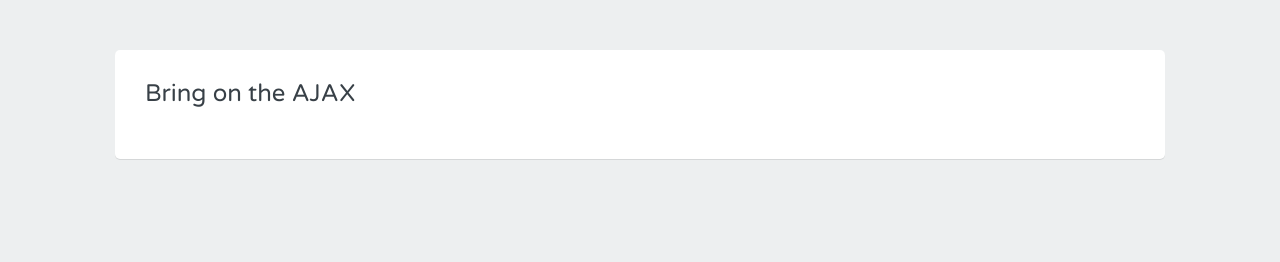
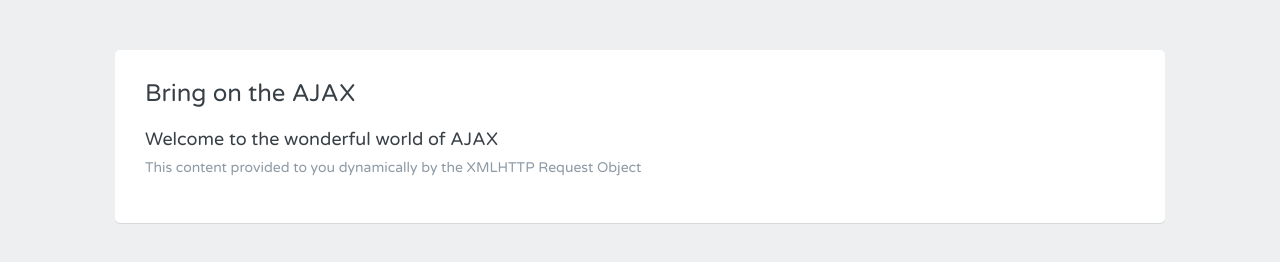
Before and after one commit to mayurpande/ajax, a plain HTML site: page index.html in a window 1280 px wide. Drawn offline with Linux system fonts and the light colour scheme.

Commit message:
Syntax error on XMLHttpRequest object

```diff
--- a/index.html
+++ b/index.html
@@ -6,7 +6,7 @@
   <link rel="stylesheet" href="css/main.css">
   <title>AJAX with JavaScript</title>
   <script>
-	var xhr = new XMLHTTPRequest();
+	var xhr = new XMLHttpRequest();
 	xhr.onreadystatechange = function(){
 		if(xhr.readyState === 4){
 			document.getElementById('ajax').innerHTML = xhr.responseText;
```
